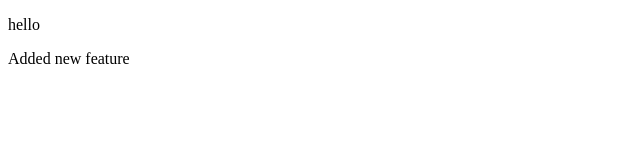
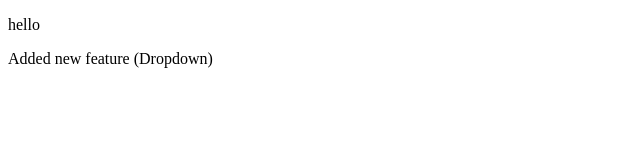
Before and after one commit to DevROHIT11/git-demo, a plain HTML site: page index.html in a window 1280 px wide. Shown: the full height of the page, 0-640 px from the left. Drawn offline with Linux system fonts and the light colour scheme.

Commit message:
dropdown

```diff
--- a/index.html
+++ b/index.html
@@ -7,6 +7,6 @@
 </head>
 <body>
     <p>hello</p>
-    <p>Added new feature</p>
+    <p>Added new feature (Dropdown)</p>
 </body>
 </html>
```
